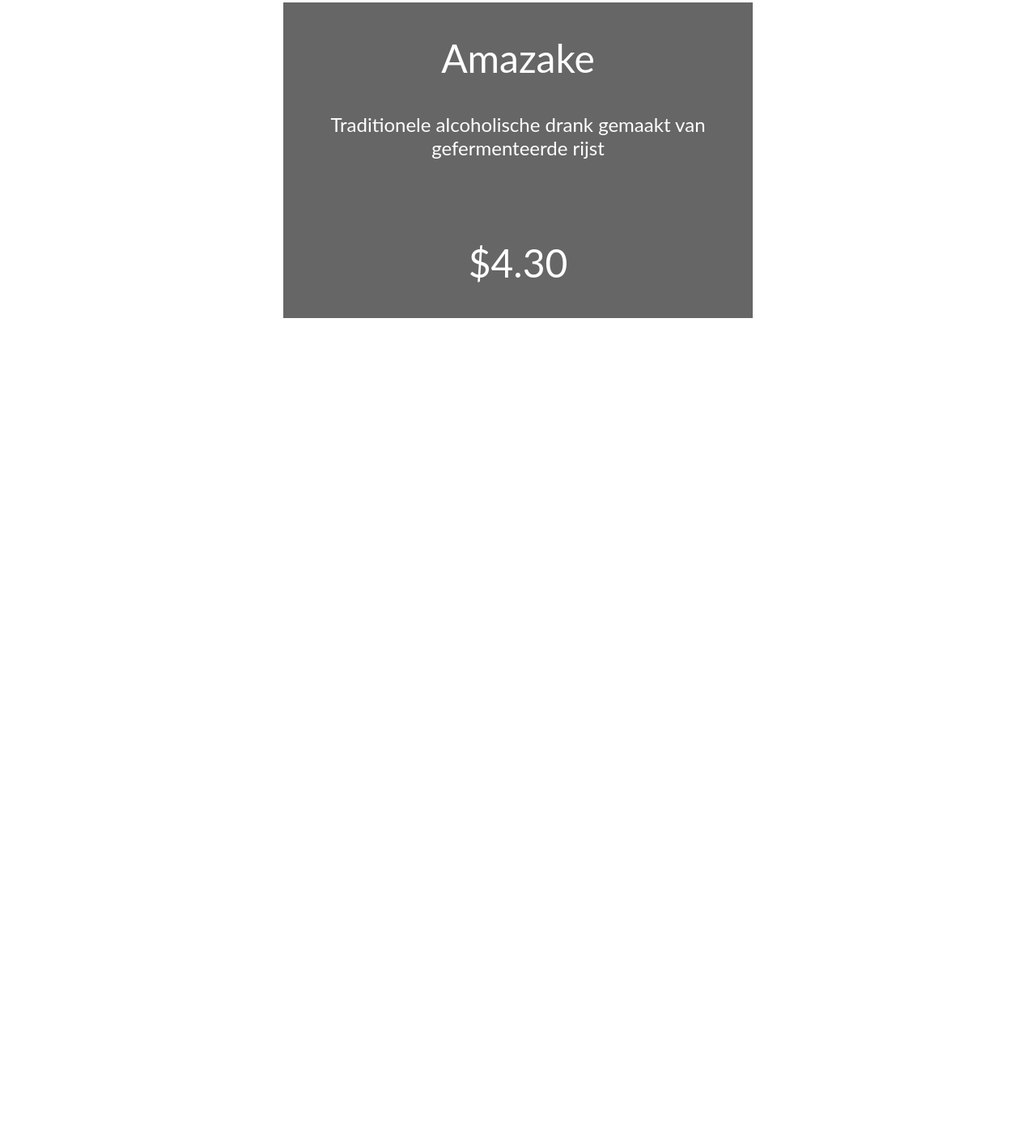
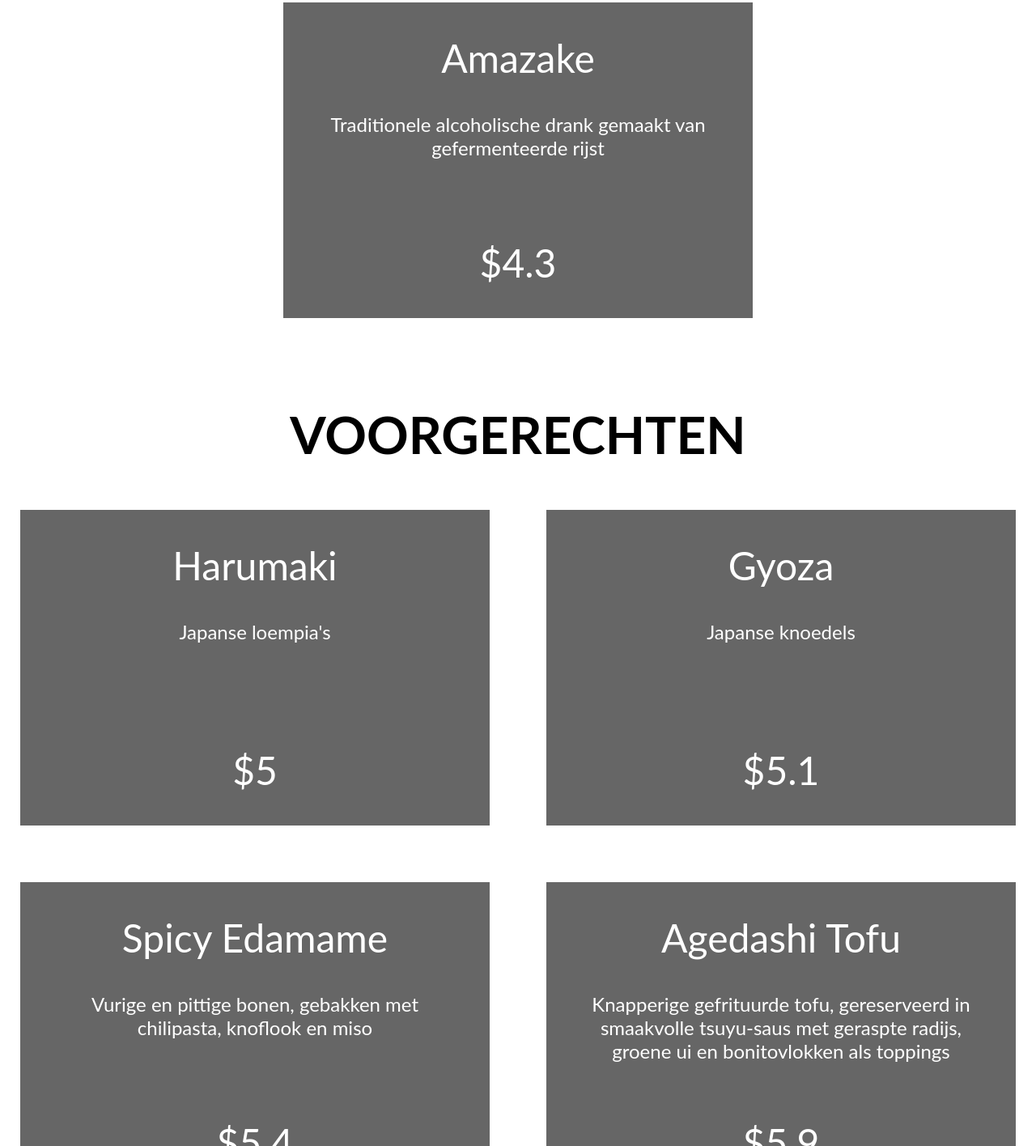
Before and after one commit to BE-pdc/oishii, a Gatsby site: page /menu in a window 1280 px wide. Shown: the part 2367-3783 px from the top of the page at 81% size. Before the commit the page ends 2815 px from the top, so only its background shows below. Built offline with nearby package versions, Linux system fonts and the light colour scheme; Gatsby itself is replaced by a stand-in of ours.

Commit message:
Update Menu page
- MenuOptionCard component created
- Moving code from MenuOption to new MenuOptionCard component
- Added "theMenu" array representing Oishii's menu
- Passing menu data to MenuOption component via props

```diff
--- a/src/components/MenuOption.js
+++ b/src/components/MenuOption.js
@@ -1,40 +1,46 @@
 import React from "react"
+import MenuItem from "../components/MenuItem"
+
 import styled from "styled-components"
 
-import { AnchorLink } from "gatsby-plugin-anchor-links"
+const MenuOption = props => {
+  return (
+    <StyledMenuOption id={props.id}>
+      <h2>{props.title.toUpperCase()}</h2>
 
-const MenuOption = props => {
-  const OishiiMenuOption = styled(AnchorLink)`
-    text-decoration: none;
-    display: flex;
-    justify-content: center;
-    height: 600px;
-    width: 275px;
-    background: url(${props.image}),
-      linear-gradient(rgba(0, 0, 0, 1), rgba(0, 0, 0, 0));
-    background-position: center;
-    background-size: cover;
-    background-blend-mode: overlay;
-    color: #fff;
-    border-radius: 2px;
-    transition: transform ease-in-out 0.5s;
-
-    & > p {
-      margin-top: 60px;
-      font-size: 2.5em;
-      font-weight: bold;
-      text-transform: uppercase;
-    }
-
-    &:hover {
-      transform: scale(1.1);
-    }
-  `
-  return (
-    <OishiiMenuOption to="/menu#sect-dranken" title="Section Dranken">
-      <p>{props.name}</p>
-    </OishiiMenuOption>
+      <MenuItems>
+        {props.menuItems.map(item => (
+          <MenuItem
+            item={item.name}
+            desc={item.description}
+            image={item.image}
+            price={item.price}
+          />
+        ))}
+      </MenuItems>
+    </StyledMenuOption>
   )
 }
 
+const StyledMenuOption = styled.section`
+  width: 1500px;
+  display: flex;
+  justify-content: center;
+  align-items: center;
+  flex-direction: column;
+
+  & h2 {
+    font-size: 4em;
+    margin: 50px 0 0 0;
+  }
+`
+
+const MenuItems = styled.div`
+  display: flex;
+  justify-content: center;
+  width: 1500px;
+  flex-wrap: wrap;
+  padding: 20px 100px;
+`
+
 export default MenuOption
--- /dev/null
+++ b/src/components/MenuOptionCard.js
@@ -0,0 +1,40 @@
+import React from "react"
+import styled from "styled-components"
+
+import { AnchorLink } from "gatsby-plugin-anchor-links"
+
+const MenuOptionCard = props => {
+  const StyledMenuOptionCard = styled(AnchorLink)`
+    text-decoration: none;
+    display: flex;
+    justify-content: center;
+    height: 600px;
+    width: 275px;
+    background: url(${props.image}),
+      linear-gradient(rgba(0, 0, 0, 1), rgba(0, 0, 0, 0));
+    background-position: center;
+    background-size: cover;
+    background-blend-mode: overlay;
+    color: #fff;
+    border-radius: 2px;
+    transition: transform ease-in-out 0.5s;
+
+    & > p {
+      margin-top: 60px;
+      font-size: 2.5em;
+      font-weight: bold;
+      text-transform: uppercase;
+    }
+
+    &:hover {
+      transform: scale(1.1);
+    }
+  `
+  return (
+    <StyledMenuOptionCard to={`/menu#${props.name}`} title="Section Dranken">
+      <p>{props.name}</p>
+    </StyledMenuOptionCard>
+  )
+}
+
+export default MenuOptionCard
--- a/src/pages/menu.js
+++ b/src/pages/menu.js
@@ -1,12 +1,151 @@
 import React from "react"
 import styled from "styled-components"
 import Layout from "../components/layout"
-import MenuItem from "../components/MenuItem"
 import MenuOption from "../components/MenuOption"
+
+import MenuOptionCard from "../components/MenuOptionCard"
 
 import { images } from "./../constants"
 
 const Menu = () => {
+  const theMenu = [
+    {
+      id: "dranken",
+      image: images.BEVERAGES.default,
+      items: [
+        {
+          name: "Matcha",
+          description: "Groene thee gemaakt van poederthee",
+          image: images.MATCHA.default,
+          price: 2.9,
+        },
+        {
+          name: "Genmaicha",
+          description: "Groene theebladen met geroosterd bruine thee",
+          image: images.GENMAICHA.default,
+          price: 2.9,
+        },
+        {
+          name: "Ryokucha",
+          description: "Gestoomde groene thee",
+          image: images.RYOKUCHA.default,
+          price: 3.5,
+        },
+        {
+          name: "Sakura Tea",
+          description: "Gemaakt van eetbare kersenbloesems",
+          image: images.SAKURA_TEA.default,
+          price: 3.95,
+        },
+        {
+          name: "Kombucha",
+          description: "Zeewier kelp thee",
+          image: images.KOMBUCHA.default,
+          price: 3.95,
+        },
+        {
+          name: "Sake",
+          description: "Japanse rijstwijn",
+          image: images.SAKE.default,
+          price: 3.95,
+        },
+        {
+          name: "Amazake",
+          description:
+            "Traditionele alcoholische drank gemaakt van gefermenteerde rijst",
+          image: images.AMAZAKE.default,
+          price: 4.3,
+        },
+      ],
+    },
+    {
+      id: "voorgerechten",
+      image: images.APPETIZERS.default,
+      items: [
+        {
+          name: "Harumaki",
+          description: "Japanse loempia's",
+          image: images.MATCHA.default,
+          price: 5.0,
+        },
+        {
+          name: "Gyoza",
+          description: "Japanse knoedels",
+          image: images.GENMAICHA.default,
+          price: 5.1,
+        },
+        {
+          name: "Spicy Edamame",
+          description:
+            "Vurige en pittige bonen, gebakken met chilipasta, knoflook en miso",
+          image: images.RYOKUCHA.default,
+          price: 5.4,
+        },
+        {
+          name: "Agedashi Tofu",
+          description:
+            "Knapperige gefrituurde tofu, gereserveerd in smaakvolle tsuyu-saus met geraspte radijs, groene ui en bonitovlokken als toppings",
+          image: images.SAKURA_TEA.default,
+          price: 5.9,
+        },
+        {
+          name: "Shumai",
+          description:
+            "Gemalen varkensvlees en gehakt, bruine ui met een groene erwt bovenop elk",
+          image: images.KOMBUCHA.default,
+          price: 6.3,
+        },
+        {
+          name: "Teba Shio",
+          description: "Gezouten kippenvleugeltjes",
+          image: images.SAKE.default,
+          price: 6.5,
+        },
+        {
+          name: "Karaage",
+          description: "Japanse gebakken kip",
+          image: images.AMAZAKE.default,
+          price: 6.5,
+        },
+      ],
+    },
+    {
+      id: "sushi",
+      image: images.SUSHI.default,
+      items: [
+        {
+          name: "Harumaki",
+          description: "Japanse loempia's",
+          image: images.MATCHA.default,
+          price: 5.0,
+        },
+      ],
+    },
+    {
+      id: "noedelsoeps",
+      image: images.NOODLESOUPS.default,
+      items: [
+        {
+          name: "Harumaki",
+          description: "Japanse loempia's",
+          image: images.MATCHA.default,
+          price: 5.0,
+        },
+      ],
+    },
+    {
+      id: "desserts",
+      image: images.DESSERTS.default,
+      items: [
+        {
+          name: "Harumaki",
+          description: "Japanse loempia's",
+          image: images.MATCHA.default,
+          price: 5.0,
+        },
+      ],
+    },
+  ]
   return (
     <Layout>
       <BackgroundImage>
@@ -14,70 +153,19 @@ const Menu = () => {
           <div className="oishii-menu-options-wrapper">
             <h1>menu</h1>
             <div className="oishii-menu-options">
-              <MenuOption name="dranken" image={images.BEVERAGES.default} />
-              <MenuOption
-                name="voorgerechten"
-                image={images.APPETIZERS.default}
-              />
-              <MenuOption name="sushi" image={images.SUSHI.default} />
-              <MenuOption
-                name="noedelsoeps"
-                image={images.NOODLESOUPS.default}
-              />
-              <MenuOption name="desserts" image={images.DESSERTS.default} />
+              {theMenu.map(card => (
+                <MenuOptionCard name={card.id} image={card.image} />
+              ))}
             </div>
           </div>
-          <DrankenSection id="sect-dranken">
-            <h2>DRANKEN</h2>
-            <MenuItems>
-              <MenuItem
-                item="Matcha"
-                desc="Groene thee gemaakt van poederthee"
-                image={images.MATCHA.default}
-                price="2.90"
-              />
-              <MenuItem
-                item="Genmaicha"
-                desc="Groene theebladen met geroosterd bruine thee"
-                image={images.GENMAICHA.default}
-                price="2.90"
-              />
-              <MenuItem
-                item="Ryokucha"
-                desc="Gestoomde groene thee"
-                image={images.RYOKUCHA.default}
-                price="3.50"
-              />
-              <MenuItem
-                item="Sakura Tea"
-                desc="Gemaakt van eetbare kersenbloesems"
-                image={images.SAKURA_TEA.default}
-                price="3.95"
-              />
-              <MenuItem
-                item="Kombucha"
-                desc="Zeewier kelp thee"
-                image={images.KOMBUCHA.default}
-                price="3.95"
-              />
-              <MenuItem
-                item="Sake"
-                desc="Japanse rijstwijn"
-                image={images.SAKE.default}
-                price="3.95"
-              />
-              <MenuItem
-                item="Amazake"
-                desc="Traditionele alcoholische drank gemaakt van gefermenteerde rijst"
-                image={images.AMAZAKE.default}
-                price="4.30"
-              />
-            </MenuItems>
-          </DrankenSection>
-          <VoorgerechtenSection></VoorgerechtenSection>
-          <SushiSection></SushiSection>
-          <NoedelsoepsSection></NoedelsoepsSection>
-          <DessertsSection></DessertsSection>
+
+          {theMenu.map(option => (
+            <MenuOption
+              id={option.id}
+              title={option.id}
+              menuItems={option.items}
+            />
+          ))}
         </MenuContainer>
       </BackgroundImage>
     </Layout>
@@ -122,14 +210,6 @@ const MenuContainer = styled.div`
   }
 `
 
-const MenuItems = styled.div`
-  display: flex;
-  justify-content: center;
-  width: 1500px;
-  flex-wrap: wrap;
-  padding: 20px 100px;
-`
-
 const DrankenSection = styled.section`
   width: 1500px;
   display: flex;
@@ -142,9 +222,5 @@ const DrankenSection = styled.section`
     margin: 50px 0 0 0;
   }
 `
-const VoorgerechtenSection = styled.section``
-const SushiSection = styled.section``
-const NoedelsoepsSection = styled.section``
-const DessertsSection = styled.section``
 
 export default Menu
```
